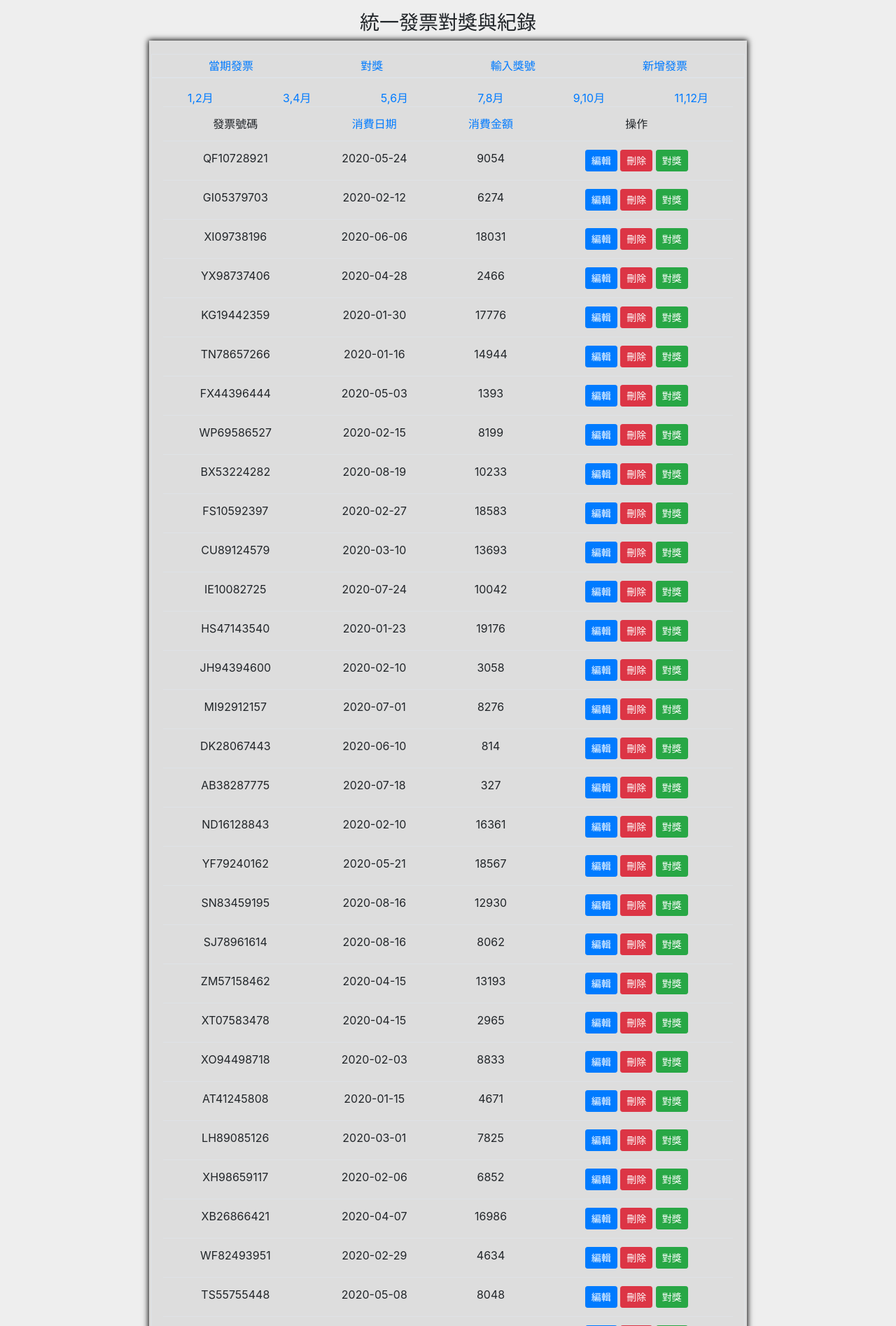
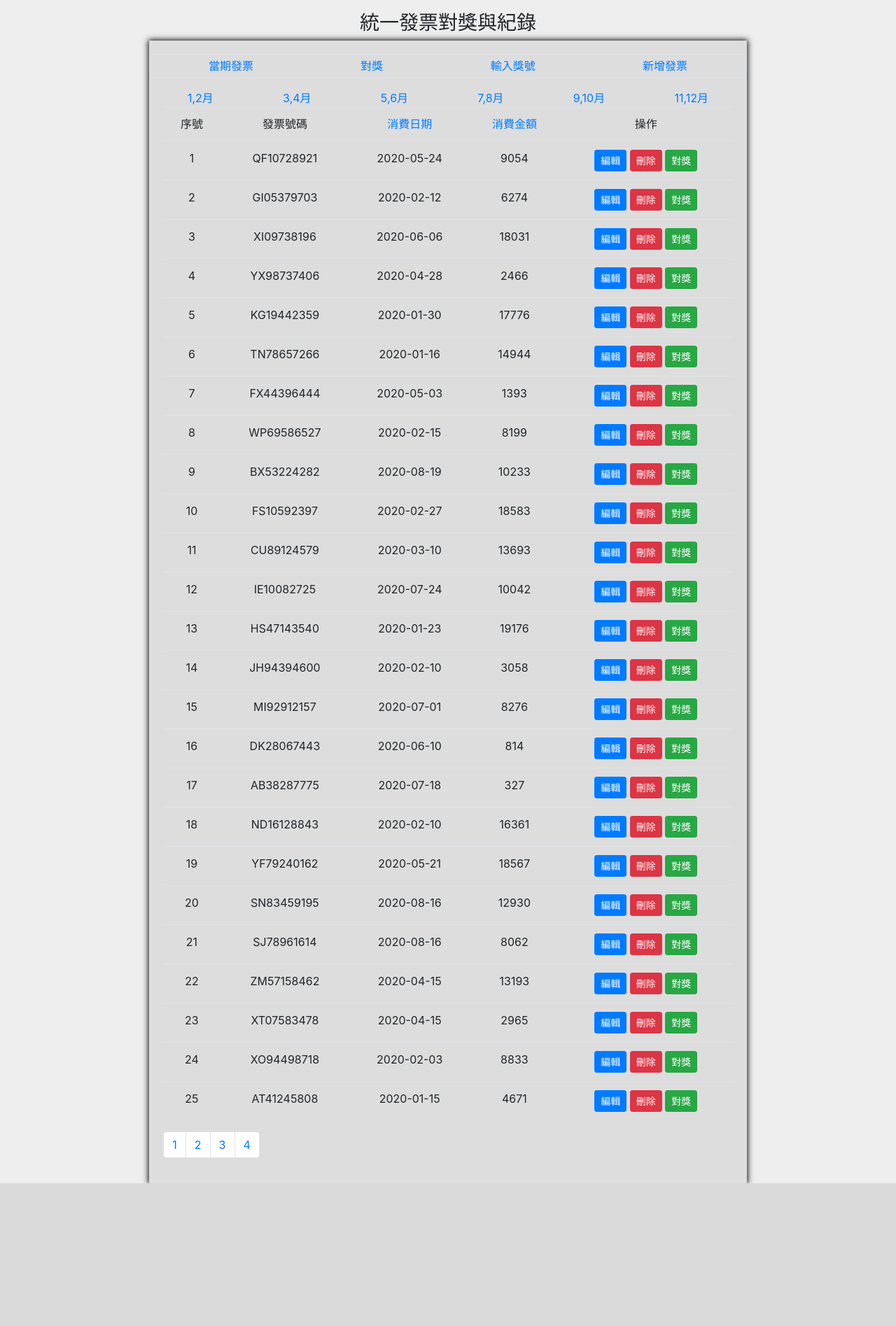
Before and after one commit to wdaweb/invoice-catuxian, a PHP site: page /default.php?do=invoice_list in a window 1280 px wide. Shown: the top 1895 px of the page at 70% size. After the commit the page ends 1691 px from the top, so only its background shows below. Run offline with PHP 8.4, Linux system fonts and the light colour scheme; data comes from the database, SQL or seed files in the repository.

Commit message:
完成發票列表主頁面分頁功能，不過會使排序功能失效(待修正)

```diff
--- a/footer.php
+++ b/footer.php
@@ -1,7 +1,7 @@
 <!-- 網頁的尾部，要使用必須先用include "footer.php" -->
 
 <script src="https://code.jquery.com/jquery-3.5.1.slim.min.js"></script>
-    <script src="https://cdn.jsdelivr.net/npm/bootstrap@4.5.3/dist/js/bootstrap.bundle.min.js"></script>
+<script src="https://cdn.jsdelivr.net/npm/bootstrap@4.5.3/dist/js/bootstrap.bundle.min.js"></script>
 </body>
 
 </html>
--- a/invoice_list.php
+++ b/invoice_list.php
@@ -41,6 +41,7 @@ if(isset($_GET['pd'])&&isset($_GET['orderby'])){
 
 <table class="table text-center">
     <tr>
+        <td>序號</td>
         <td>發票號碼</td>
         <td><a href="?do=invoice_list<?php
         if(isset($_GET['pd'])){
@@ -63,25 +64,43 @@ if(isset($_GET['pd'])&&isset($_GET['orderby'])){
         <td>操作</td>
     </tr>
     <?php
-        foreach($rows as $row){
-    ?>
+            if(isset($_GET['pageitems'])){
+                $under=($_GET['pageitems']-1)*25+1;
+                $above=$_GET['pageitems']*25;
+            }else{
+                $under=1;
+                $above=25;
+            }
+            for($i=$under;$i<=$above&&$i<=count($rows);$i++){
+            ?>
     <tr>
-        <td><?=$row['code'].$row['number'];?></td>
-        <td><?=$row['date'];?></td>
-        <td><?=$row['payment'];?></td>
+        <td><?=$i?></td>
+        <td><?=$rows[$i-1]['code'].$rows[$i-1]['number'];?></td>
+        <td><?=$rows[$i-1]['date'];?></td>
+        <td><?=$rows[$i-1]['payment'];?></td>
         <td>
-            <a href="?do=edit_invoice&id=<?=$row['id'];?>">
+            <a href="?do=edit_invoice&id=<?=$rows[$i-1]['id'];?>">
                 <button class="btn btn-sm btn-primary">編輯</button>
             </a>
-            <a href="?do=del_invoice&id=<?=$row['id'];?>">
+            <a href="?do=del_invoice&id=<?=$rows[$i-1]['id'];?>">
                 <button class="btn btn-sm btn-danger">刪除</button>
             </a>
-            <a class="text-light" href="?do=award&id=<?=$row['id'];?>">
+            <a class="text-light" href="?do=award&id=<?=$rows[$i-1]['id'];?>">
                 <button class="btn btn-sm btn-success">對獎</button>
             </a>
         </td>
     </tr>
     <?php
+
         }
     ?>
 </table>
+<ul class="pagination">
+<?php
+    $pagecount=ceil(count($rows)/25);//判斷需要印出的列數
+
+    for($i=1;$i<=$pagecount;$i++){
+        echo "<li class='page-item'><a href='?pageitems={$i}&do=invoice_list' class='page-link'>{$i}</a></li>";
+    }
+?>
+</ul>
```
